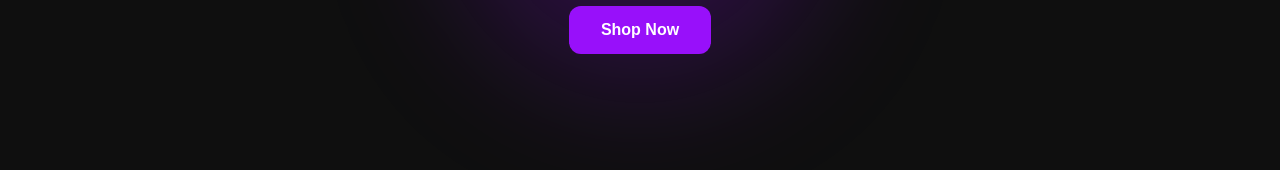
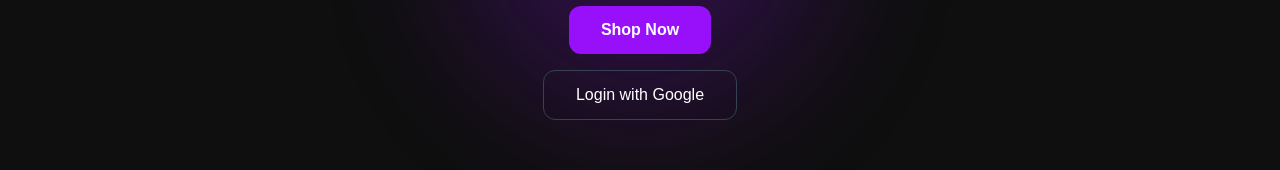
Before and after one commit to muhfadhol43/zyro-react-firebase, a React (Vite) app: page / in a window 1280 px wide. Shown: the part 465-635 px from the top of the page. Built offline with nearby package versions, Linux system fonts and the light colour scheme.

Commit message:
add firebase google auth

```diff
--- a/src/components/Hero.jsx
+++ b/src/components/Hero.jsx
@@ -1,3 +1,5 @@
+import { signInWithGoogle } from "../firebase/auth"
+
 function Hero() {
   return (
     <section className="relative flex flex-col items-center justify-center text-center py-32 px-6 overflow-hidden">
@@ -21,6 +23,13 @@ function Hero() {
         Shop Now
       </button>
 
+      <button
+        onClick={signInWithGoogle}
+        className="mt-4 border border-gray-700 px-8 py-3 rounded-xl hover:bg-white hover:text-black transition relative z-10"
+      >
+        Login with Google
+      </button>
+
     </section>
   )
 }
--- /dev/null
+++ b/src/firebase/auth.js
@@ -0,0 +1,25 @@
+import {
+  getAuth,
+  GoogleAuthProvider,
+  signInWithPopup
+} from "firebase/auth"
+
+import app from "./config"
+
+const auth = getAuth(app)
+const provider = new GoogleAuthProvider()
+
+export const signInWithGoogle = async () => {
+  try {
+    const result = await signInWithPopup(auth, provider)
+
+    const user = result.user
+
+    alert(`Login berhasil: ${user.displayName}`)
+
+    console.log(user)
+
+  } catch (error) {
+    console.log(error)
+  }
+}
```
